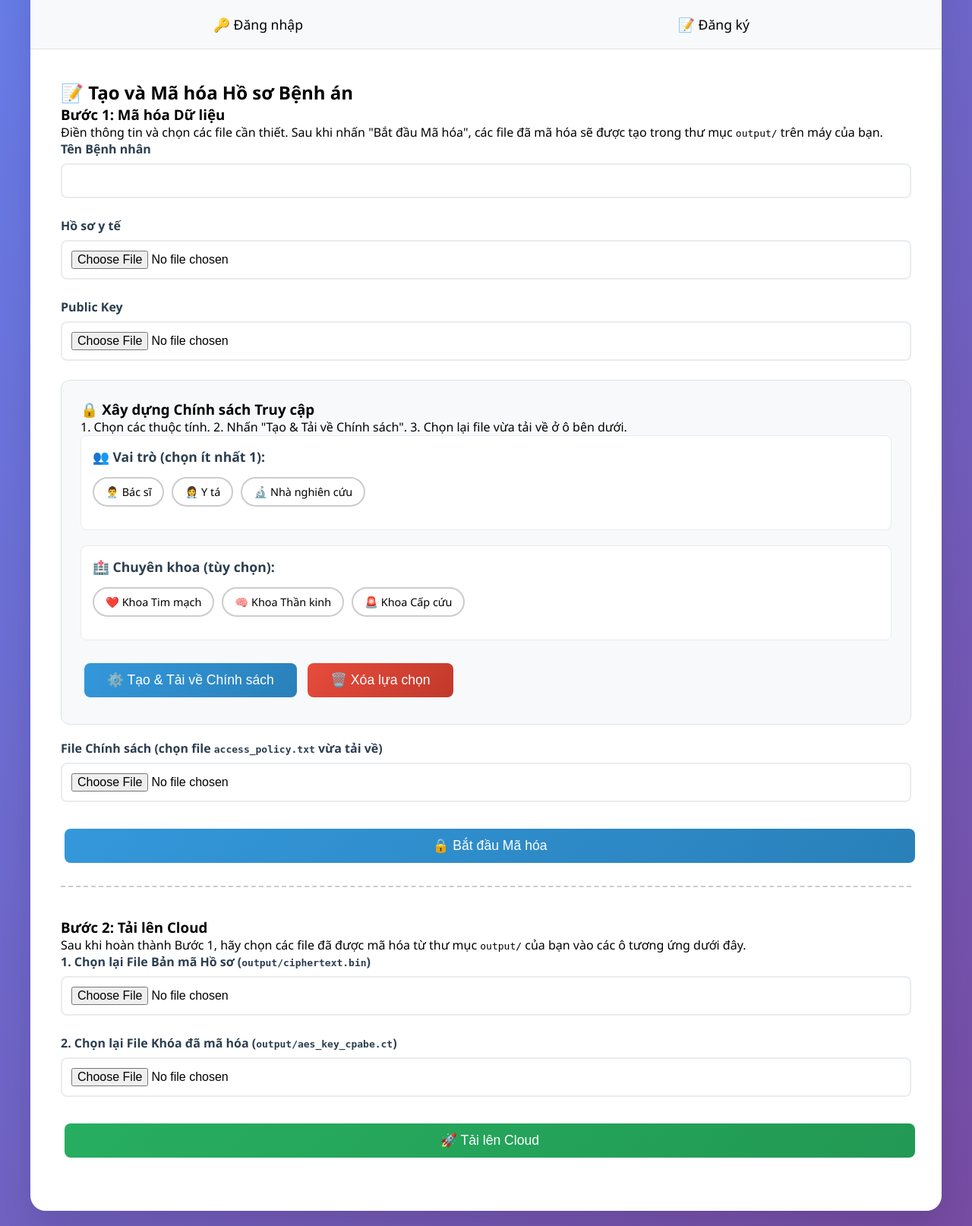
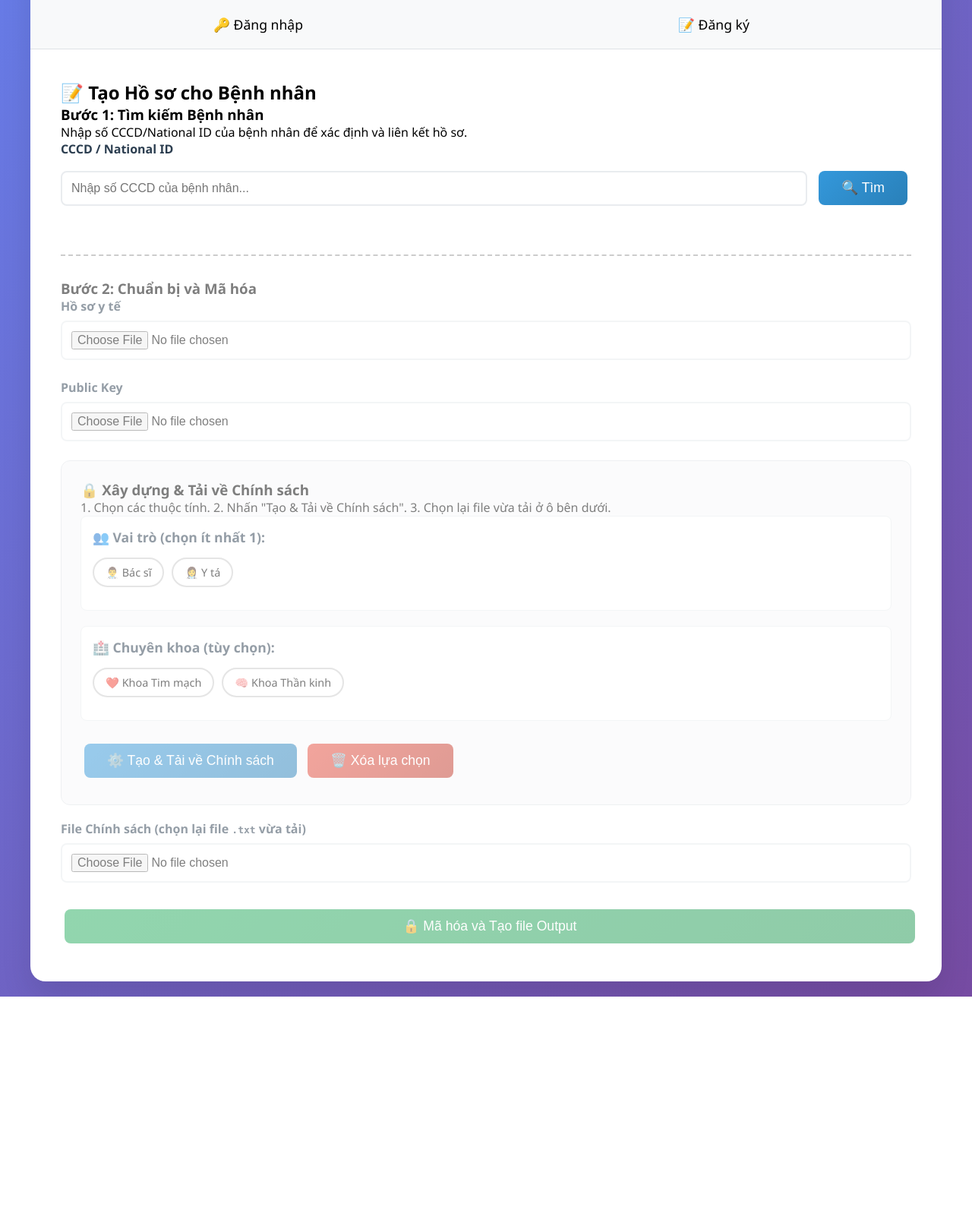
Before and after one commit to l1quan268/MMH-NT219, a Flask app: template templates/data_creator.html in a window 1280 px wide. Shown: the part 169-1783 px from the top of the page at 76% size. After the commit the page ends 1481 px from the top, so only its background shows below. Run offline with Flask 3, Linux system fonts and the light colour scheme; the template is opened without the code that fills it, so the values that code supplies are empty.

Commit message:
up 11.31

```diff
--- a/creator/routes.py
+++ b/creator/routes.py
@@ -1,13 +1,12 @@
-# home/quan05/doan/creator/routes.py
-
 import sys
 import os
 sys.path.append(os.path.abspath(os.path.join(os.path.dirname(__file__), '..')))
 
-# Thêm send_file và io
-from flask import Blueprint, render_template, request, redirect, url_for, session, flash, send_file
+# Thêm jsonify để trả về dữ liệu cho AJAX, và các thư viện cần thiết
+from flask import Blueprint, render_template, request, redirect, url_for, session, flash, send_file, jsonify
 from functools import wraps
-import io # Dùng để tạo file trong bộ nhớ
+import io
+from pymongo import MongoClient # Import MongoClient để tìm kiếm
 
 from aes_encrypt import aes_encrypt
 from cpabe_encrypt import cpabe_encrypt
@@ -30,11 +29,39 @@
 @creator_bp.route('/data_creator', methods=['GET'])
 @doctor_required
 def data_creator():
-    session.pop('upload_info', None) # Xóa session cũ nếu có
+    # Trang ban đầu, không có bước nào được xác nhận
     return render_template('data_creator.html', step='prepare', active_tab='data_creator')
 
 # =======================================================
-# == ROUTE BỊ THIẾU ĐÃ ĐƯỢC THÊM VÀO ĐÂY ==
+# == ROUTE MỚI ĐỂ TÌM KIẾM BỆNH NHÂN BẰNG CCCD ==
+# =======================================================
+@creator_bp.route('/search-patient', methods=['POST'])
+@doctor_required
+def search_patient():
+    national_id = request.json.get('national_id')
+    if not national_id:
+        return jsonify({'error': 'Vui lòng nhập CCCD/National ID'}), 400
+
+    mongo_uri = "mongodb+srv://tquan7245:abe123456@abe-cluster.f8itefc.mongodb.net/?retryWrites=true&w=majority&appName=abe-cluster"
+    client = MongoClient(mongo_uri)
+    db = client.ehr_db
+
+    patient = db.users.find_one({
+        'role': 'patient',
+        'attributes.national_id': national_id
+    })
+
+    if patient:
+        return jsonify({
+            'found': True,
+            'patient_id': str(patient['_id']),
+            'full_name': patient['full_name']
+        })
+    else:
+        return jsonify({'found': False, 'message': 'Không tìm thấy bệnh nhân với CCCD này.'})
+
+# =======================================================
+# == ROUTE TẠO FILE CHÍNH SÁCH (giữ nguyên) ==
 # =======================================================
 @creator_bp.route('/generate-policy', methods=['POST'])
 @doctor_required
@@ -55,12 +82,7 @@
         flash("Lỗi: Bắt buộc phải chọn vai trò.", "danger")
         return redirect(url_for('.data_creator'))
 
-    # ==========================================================
-    # == QUAY LẠI LOGIC ĐƠN GIẢN, KHÔNG SẮP XẾP ==
-    # ==========================================================
     policyParts = []
-
-    # Lặp qua các nhóm theo thứ tự tự nhiên
     for group_name in groups:
         policies_in_group = groups[group_name]
         if len(policies_in_group) > 1:
@@ -70,7 +92,6 @@
 
     final_policy = ' and '.join(policyParts)
 
-    # ... (phần tạo và gửi file không đổi) ...
     mem_file = io.BytesIO()
     mem_file.write(final_policy.encode('utf-8'))
     mem_file.seek(0)
@@ -82,17 +103,22 @@
         download_name='access_policy.txt'
     )
 
-# ROUTE /encrypt ĐÃ ĐƯỢC CẬP NHẬT ĐỂ NHẬN FILE CHÍNH SÁCH
+# =======================================================
+# == ROUTE /encrypt ĐƯỢC CẬP NHẬT ĐỂ NHẬN patient_id ==
+# =======================================================
 @creator_bp.route('/encrypt', methods=['POST'])
 @doctor_required
 def encrypt():
+    # Nhận thông tin bệnh nhân từ các trường ẩn của form
+    patient_id = request.form.get("patient_id")
     patient_name = request.form.get("patient_name")
+
     medical_file = request.files.get("medical_file")
     pk_file = request.files.get("public_key_file")
     policy_file = request.files.get("policy_file")
 
-    if not all([patient_name, medical_file, pk_file, policy_file]):
-        flash("Vui lòng điền và chọn đầy đủ 4 tệp được yêu cầu.", "warning")
+    if not all([patient_id, patient_name, medical_file, pk_file, policy_file]):
+        flash("Vui lòng tìm bệnh nhân và chọn đầy đủ các tệp yêu cầu.", "warning")
         return redirect(url_for('.data_creator'))
 
     try:
@@ -118,6 +144,7 @@
     cpabe_encrypt(aes_key, policy, public_key_path, output_key_path)
 
     session['upload_info'] = {
+        'patient_id': patient_id, # Lưu ID bệnh nhân
         'patient_name': patient_name,
         'policy': policy,
         'doctor_id': session['user']['id']
@@ -126,7 +153,9 @@
     flash("Mã hóa thành công! Các file đã được tạo trong 'output/'. Vui lòng chọn chúng ở Bước 2.", "success")
     return redirect(url_for('.confirm_upload'))
 
-
+# =======================================================
+# == CÁC ROUTE upload VÀ confirm_upload GIỮ NGUYÊN ==
+# =======================================================
 @creator_bp.route('/confirm_upload')
 @doctor_required
 def confirm_upload():
@@ -134,6 +163,7 @@
         return redirect(url_for('.data_creator'))
 
     info = session['upload_info']
+    # Truyền patient_name vào template để hiển thị
     return render_template('data_creator.html', step='confirm', info=info, active_tab='data_creator')
 
 @creator_bp.route('/upload', methods=['POST'])
@@ -165,6 +195,7 @@
         encrypted_key_path=temp_key_path,
         access_policy=info['policy'],
         patient_name=info['patient_name'],
+        patient_id=info['patient_id'], # Thêm patient_id vào lời gọi
         doctor_id=info['doctor_id'],
         mongo_uri=mongo_uri,
         db_name=db_name,
--- a/templates/data_creator.html
+++ b/templates/data_creator.html
@@ -1,17 +1,25 @@
 {% extends "base.html" %}
-{% block title %}Tạo & Upload Hồ sơ{% endblock %}
+{% block title %}Tạo Hồ sơ Bệnh án{% endblock %}
 
 {% block head %}
 <style>
-/* ... Toàn bộ CSS không đổi ... */
 .form-section {
-    margin-bottom: 40px;
+    margin-bottom: 30px;
+    padding-bottom: 30px;
     border-bottom: 2px dashed #ccc;
-    padding-bottom: 20px;
 }
 .form-section:last-child {
     border-bottom: none;
+    padding-bottom: 0;
     margin-bottom: 0;
+}
+.search-area {
+    display: flex;
+    gap: 10px;
+    align-items: center;
+}
+#encryption-section {
+    transition: opacity 0.5s ease;
 }
 .policy-builder { background: #f8f9fa; padding: 25px; border-radius: 12px; margin: 20px 0; border: 1px solid #dee2e6; }
 .attribute-group { margin-bottom: 20px; padding: 15px; background: #ffffff; border-radius: 8px; border: 1px solid #e9ecef; }
@@ -20,31 +28,41 @@
 .attribute-option { display: inline-block; padding: 8px 15px; border: 2px solid #ccc; border-radius: 20px; cursor: pointer; user-select: none; transition: all 0.2s ease-in-out; font-size: 0.9em; }
 .attribute-option:hover { border-color: #3498db; background: #eaf5fc; }
 .attribute-option.selected { background-color: #3498db; color: white; border-color: #2980b9; font-weight: 600; }
-.status-panel {
-    background: #e8f5e9;
-    border-left: 5px solid #4CAF50;
-    padding: 15px;
-    margin: 20px 0;
-    border-radius: 4px;
-}
 </style>
 {% endblock %}
 
 {% block content %}
-<h2>📝 Tạo và Mã hóa Hồ sơ Bệnh án</h2>
+<h2>📝 Tạo Hồ sơ cho Bệnh nhân</h2>
 
-<!-- ====================================================================== -->
-<!-- ==================== BƯỚC 1: FORM MÃ HÓA DỮ LIỆU ==================== -->
-<!-- ====================================================================== -->
+<!-- ======================================================== -->
+<!-- == BƯỚC 1: TÌM KIẾM BỆNH NHÂN == -->
+<!-- ======================================================== -->
 <div class="form-section">
-    <h3>Bước 1: Mã hóa Dữ liệu</h3>
-    <p>Điền thông tin và chọn các file cần thiết. Sau khi nhấn "Bắt đầu Mã hóa", các file đã mã hóa sẽ được tạo trong thư mục <code>output/</code> trên máy của bạn.</p>
+    <h3>Bước 1: Tìm kiếm Bệnh nhân</h3>
+    <p>Nhập số CCCD/National ID của bệnh nhân để xác định và liên kết hồ sơ.</p>
+    <div class="form-group">
+        <label for="search_national_id">CCCD / National ID</label>
+        <div class="search-area">
+            <input type="text" id="search_national_id" class="form-control" placeholder="Nhập số CCCD của bệnh nhân...">
+            <button type="button" class="btn btn-primary" id="search-patient-btn" style="flex-shrink: 0;">🔍 Tìm</button>
+        </div>
+    </div>
+    <div id="search-result" style="margin-top: 15px;">
+        <!-- Kết quả tìm kiếm sẽ hiện ở đây -->
+    </div>
+</div>
 
+<!-- ======================================================== -->
+<!-- == BƯỚC 2: FORM MÃ HÓA (BAN ĐẦU BỊ ẨN/VÔ HIỆU HÓA) == -->
+<!-- ======================================================== -->
+<div id="encryption-section" class="form-section" style="opacity: 0.5; pointer-events: none;">
     <form id="encrypt-form" action="{{ url_for('creator.encrypt') }}" method="POST" enctype="multipart/form-data">
-        <div class="form-group">
-          <label for="patient_name">Tên Bệnh nhân</label>
-          <input type="text" id="patient_name" name="patient_name" required class="form-control" />
-        </div>
+        <h3>Bước 2: Chuẩn bị và Mã hóa</h3>
+
+        <!-- Các trường ẩn để lưu thông tin bệnh nhân đã tìm thấy -->
+        <input type="hidden" id="patient_id" name="patient_id">
+        <input type="hidden" id="patient_name" name="patient_name">
+
         <div class="form-group">
           <label for="medical_file">Hồ sơ y tế</label>
           <input type="file" id="medical_file" name="medical_file" required class="form-control" />
@@ -54,19 +72,14 @@
           <input type="file" id="public_key_file" name="public_key_file" accept=".pk" required class="form-control" />
         </div>
 
-        <!-- ======================================================== -->
-        <!-- == POLICY BUILDER ĐÃ ĐƯỢC THÊM LẠI == -->
-        <!-- ======================================================== -->
         <div class="policy-builder">
-            <h3>🔒 Xây dựng Chính sách Truy cập</h3>
-            <p>1. Chọn các thuộc tính. 2. Nhấn "Tạo & Tải về Chính sách". 3. Chọn lại file vừa tải về ở ô bên dưới.</p>
-
+            <h3>🔒 Xây dựng & Tải về Chính sách</h3>
+            <p>1. Chọn các thuộc tính. 2. Nhấn "Tạo & Tải về Chính sách". 3. Chọn lại file vừa tải ở ô bên dưới.</p>
             <div class="attribute-group">
                 <h4>👥 Vai trò (chọn ít nhất 1):</h4>
                 <div class="attribute-selector">
                     <div class="attribute-option" data-group="role" data-policy="role:Doctor">👨‍⚕️ Bác sĩ</div>
                     <div class="attribute-option" data-group="role" data-policy="role:Nurse">👩‍⚕️ Y tá</div>
-                    <div class="attribute-option" data-group="role" data-policy="role:Researcher">🔬 Nhà nghiên cứu</div>
                 </div>
             </div>
             <div class="attribute-group">
@@ -74,80 +87,108 @@
                 <div class="attribute-selector">
                     <div class="attribute-option" data-group="dept" data-policy="dept:Cardiology">❤️ Khoa Tim mạch</div>
                     <div class="attribute-option" data-group="dept" data-policy="dept:Neurology">🧠 Khoa Thần kinh</div>
-                    <div class="attribute-option" data-group="dept" data-policy="dept:Emergency">🚨 Khoa Cấp cứu</div>
                 </div>
             </div>
-
             <button type="button" class="btn btn-primary" id="generate-policy-btn">⚙️ Tạo & Tải về Chính sách</button>
             <button type="button" class="btn btn-danger" id="clear-all-btn">🗑️ Xóa lựa chọn</button>
         </div>
 
         <div class="form-group">
-          <label for="policy_file">File Chính sách (chọn file <code>access_policy.txt</code> vừa tải về)</label>
+          <label for="policy_file">File Chính sách (chọn lại file <code>.txt</code> vừa tải)</label>
           <input type="file" id="policy_file" name="policy_file" accept=".txt" required class="form-control" />
         </div>
 
-        <button type="submit" class="btn btn-primary" style="width: 100%;">🔒 Bắt đầu Mã hóa</button>
+        <button type="submit" class="btn btn-success" style="width: 100%;">🔒 Mã hóa và Tạo file Output</button>
     </form>
 </div>
 
-<!-- ====================================================================== -->
-<!-- ==================== BƯỚC 2: FORM UPLOAD DỮ LIỆU ===================== -->
-<!-- ====================================================================== -->
+<!-- Phần hiển thị xác nhận upload (Bước 3) -->
+{% if step == 'confirm' %}
 <div class="form-section">
-    <h3>Bước 2: Tải lên Cloud</h3>
-
-    {% if step == 'confirm' %}
+    <h3>Bước 3: Tải lên Cloud</h3>
     <div class="status-panel">
         <h4>✅ Mã hóa thành công!</h4>
         <p>Các tệp đã được tạo trong thư mục <strong>output/</strong>. Bây giờ, hãy chọn lại chúng để tải lên Cloud cho bệnh nhân <strong>{{ info.patient_name }}</strong>.</p>
     </div>
-    {% else %}
-    <p>Sau khi hoàn thành Bước 1, hãy chọn các file đã được mã hóa từ thư mục <code>output/</code> của bạn vào các ô tương ứng dưới đây.</p>
-    {% endif %}
-
     <form id="upload-form" action="{{ url_for('creator.upload') }}" method="POST" enctype="multipart/form-data">
         <div class="form-group">
-          <label for="ciphertext_file_upload">1. Chọn lại File Bản mã Hồ sơ (<code>output/ciphertext.bin</code>)</label>
+            <label for="ciphertext_file_upload">1. Chọn lại File Bản mã (<code>output/ciphertext.bin</code>)</label>
             <input type="file" id="ciphertext_file_upload" name="ciphertext_file_upload" accept=".bin" required class="form-control" />
         </div>
         <div class="form-group">
-          <label for="key_file_upload">2. Chọn lại File Khóa đã mã hóa (<code>output/aes_key_cpabe.ct</code>)</label>
+            <label for="key_file_upload">2. Chọn lại File Khóa (<code>output/aes_key_cpabe.ct</code>)</label>
             <input type="file" id="key_file_upload" name="key_file_upload" accept=".ct" required class="form-control" />
         </div>
-
         <button type="submit" class="btn btn-success" style="width: 100%;">🚀 Tải lên Cloud</button>
     </form>
 </div>
+{% endif %}
+
 {% endblock %}
+
 
 {% block scripts %}
 <script>
-// Chờ cho toàn bộ tài liệu HTML được tải xong rồi mới chạy mã JS
 document.addEventListener('DOMContentLoaded', function() {
+    // ---- LOGIC TÌM KIẾM BỆNH NHÂN ----
+    const searchBtn = document.getElementById('search-patient-btn');
+    const searchInput = document.getElementById('search_national_id');
+    const searchResultDiv = document.getElementById('search-result');
+    const encryptionSection = document.getElementById('encryption-section');
+    const patientIdInput = document.getElementById('patient_id');
+    const patientNameInput = document.getElementById('patient_name');
 
-  // Tự động gắn sự kiện cho các nút chọn thuộc tính
+    searchBtn.addEventListener('click', function() {
+        const nationalId = searchInput.value.trim();
+        if (!nationalId) {
+            alert('Vui lòng nhập CCCD để tìm kiếm.');
+            return;
+        }
+        searchResultDiv.innerHTML = '<p>Đang tìm kiếm...</p>';
+
+        fetch("{{ url_for('creator.search_patient') }}", {
+            method: 'POST',
+            headers: {'Content-Type': 'application/json'},
+            body: JSON.stringify({ national_id: nationalId })
+        })
+        .then(response => response.json())
+        .then(data => {
+            if (data.found) {
+                searchResultDiv.innerHTML = `<div class="alert alert-success">✅ Tìm thấy bệnh nhân: <strong>${data.full_name}</strong></div>`;
+                encryptionSection.style.opacity = '1';
+                encryptionSection.style.pointerEvents = 'auto';
+                patientIdInput.value = data.patient_id;
+                patientNameInput.value = data.full_name;
+            } else {
+                searchResultDiv.innerHTML = `<div class="alert alert-danger">❌ ${data.message}</div>`;
+                encryptionSection.style.opacity = '0.5';
+                encryptionSection.style.pointerEvents = 'none';
+                patientIdInput.value = '';
+                patientNameInput.value = '';
+            }
+        })
+        .catch(error => {
+            console.error('Lỗi:', error);
+            searchResultDiv.innerHTML = `<div class="alert alert-danger">Có lỗi xảy ra khi tìm kiếm.</div>`;
+        });
+    });
+
+    // ---- LOGIC POLICY BUILDER ----
     document.querySelectorAll('.attribute-option').forEach(option => {
         option.addEventListener('click', function() { this.classList.toggle('selected'); });
     });
-
-  // Tự động gắn sự kiện cho nút "Xóa lựa chọn"
     document.getElementById('clear-all-btn').addEventListener('click', function() {
         document.querySelectorAll('.attribute-option.selected').forEach(el => el.classList.remove('selected'));
     });
-
-  // LOGIC CHO NÚT TẠO CHÍNH SÁCH
     document.getElementById('generate-policy-btn').addEventListener('click', function() {
         const selectedElems = document.querySelectorAll('.attribute-option.selected');
         if (selectedElems.length === 0) {
-          alert('Vui lòng chọn ít nhất một thuộc tính để tạo chính sách!');
+            alert('Vui lòng chọn ít nhất một thuộc tính!');
             return;
         }
-
         const form = document.createElement('form');
         form.method = 'POST';
         form.action = "{{ url_for('creator.generate_policy') }}";
-
         selectedElems.forEach(el => {
             const input = document.createElement('input');
             input.type = 'hidden';
@@ -155,7 +196,6 @@
             input.value = el.getAttribute('data-policy') + '|' + el.getAttribute('data-group');
             form.appendChild(input);
         });
-
         document.body.appendChild(form);
         form.submit();
         document.body.removeChild(form);
```
Also changed, not shown: send_to_cloud.py (+6 -15 lines). Lines whose indentation alone changed are shown as unchanged.
